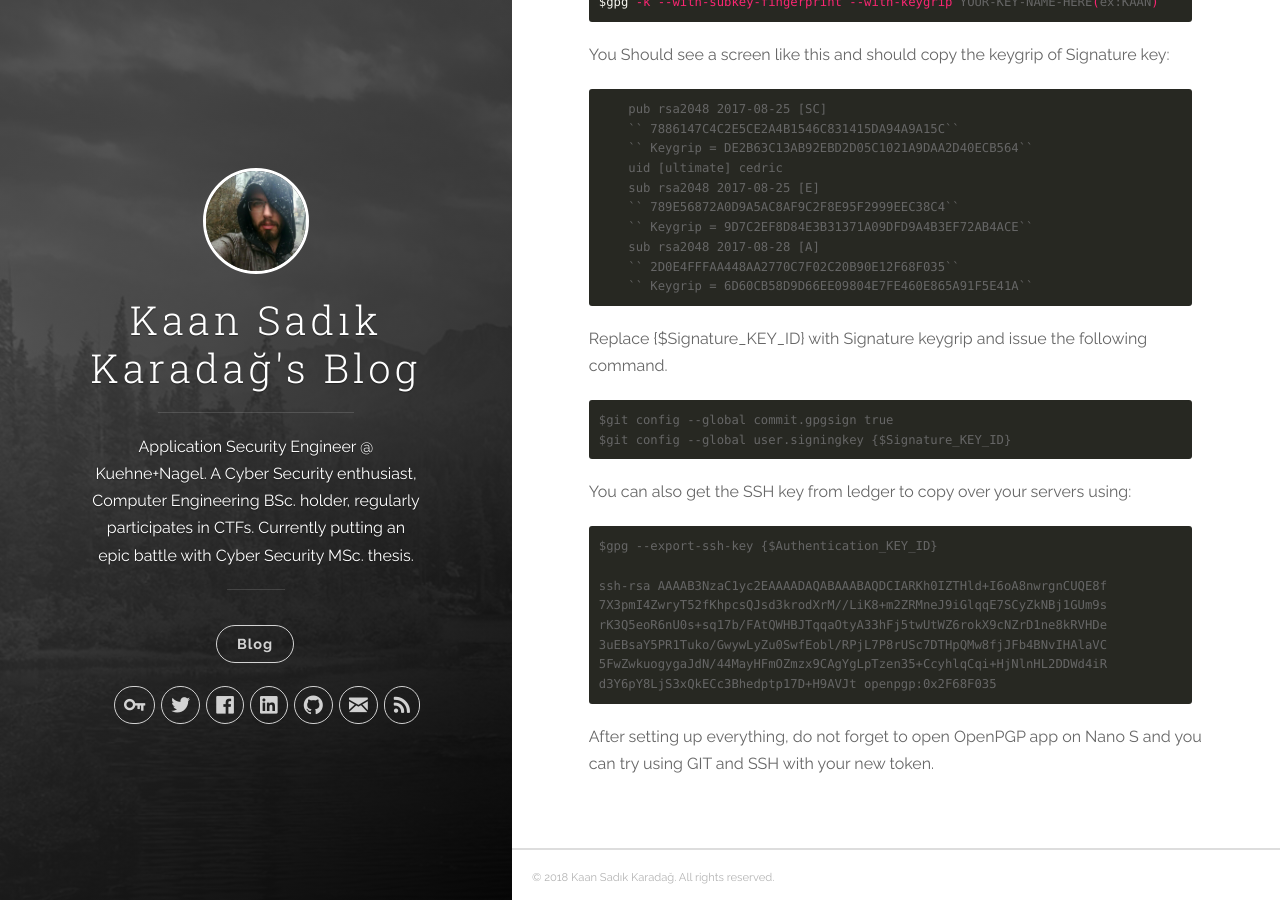
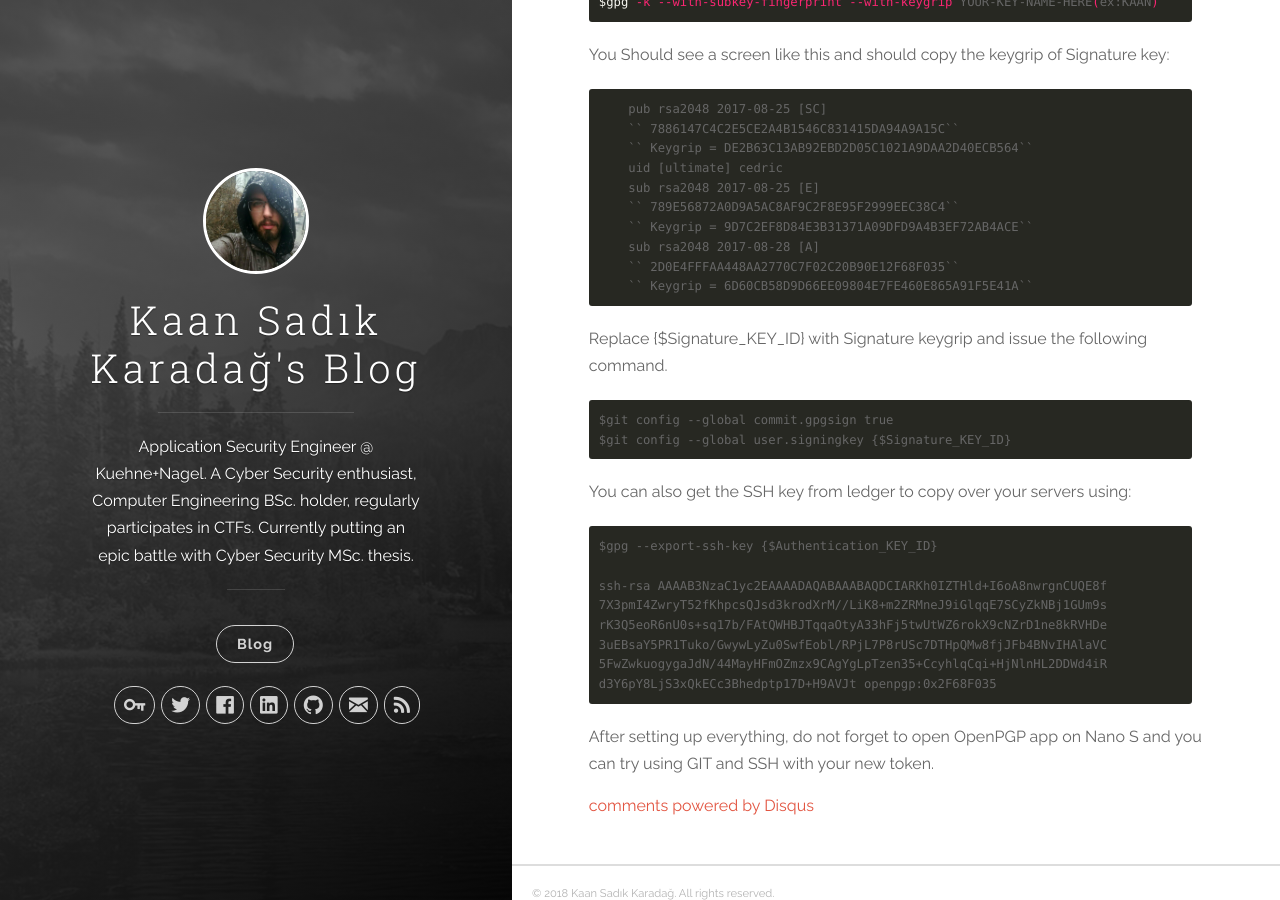
Before and after one commit to massimotamos/massimotamos.github.io, a Jekyll site: the page built from _posts/2018-02-04-Hello-World!-and-Using-Ledger-Nano-S-for-PGP.markdown, in a window 1280 px wide and 900 px high, scrolled down 4125 px. Built offline with Jekyll 4.4.1, drawn with Linux system fonts in a browser that asks for light colours; comment, search, counter and statistics services are not loaded; part of the change alters nothing that is shown.

Commit message:
DisQus Added

```diff
--- a/_config.yml
+++ b/_config.yml
@@ -3,7 +3,7 @@ title: Kaan Sadık Karadağ's Blog
 description: 'Application Security Engineer @ Kuehne+Nagel. A Cyber Security enthusiast, Computer Engineering BSc. holder, regularly participates in CTFs. Currently putting an epic battle with Cyber Security MSc. thesis.'
 baseurl: ''
 google_analytics: 'UA-113548627-1'
-# disqus_shortname: 'your-disqus-name'
+disqus_shortname: 'kaansk'
 
 author:
   name: 'Kaan Sadık Karadağ'
--- a/_layouts/post.html
+++ b/_layouts/post.html
@@ -15,6 +15,28 @@ layout: default
   <section class="post">
     {{ content }}
   </section>
-  {% if page.comments != false and site.disqus_shortname %}<section id="disqus_thread"></section><!-- /#disqus_thread -->{% endif %}
+  {% if page.comments != false and site.disqus_shortname %}
+<div id="disqus_thread"></div>
+<script>
+
+/**
+*  RECOMMENDED CONFIGURATION VARIABLES: EDIT AND UNCOMMENT THE SECTION BELOW TO INSERT DYNAMIC VALUES FROM YOUR PLATFORM OR CMS.
+*  LEARN WHY DEFINING THESE VARIABLES IS IMPORTANT: https://disqus.com/admin/universalcode/#configuration-variables*/
+/*
+var disqus_config = function () {
+this.page.url = PAGE_URL;  // Replace PAGE_URL with your page's canonical URL variable
+this.page.identifier = PAGE_IDENTIFIER; // Replace PAGE_IDENTIFIER with your page's unique identifier variable
+};
+*/
+(function() { // DON'T EDIT BELOW THIS LINE
+var d = document, s = d.createElement('script');
+s.src = 'https://kaansk.disqus.com/embed.js';
+s.setAttribute('data-timestamp', +new Date());
+(d.head || d.body).appendChild(s);
+})();
+</script>
+<noscript>Please enable JavaScript to view the <a href="https://disqus.com/?ref_noscript">comments powered by Disqus.</a></noscript>
+
+{% endif %}
 </article>
 {% if page.comments != false %}{% include disqus.html %}{% endif %}
--- a/_posts/2018-02-04-Hello-World!-and-Using-Ledger-Nano-S-for-PGP.markdown
+++ b/_posts/2018-02-04-Hello-World!-and-Using-Ledger-Nano-S-for-PGP.markdown
@@ -1,5 +1,6 @@
 ---
 layout: post
+comments: true
 title:  "Hello World! and Using Ledger Nano S for PGP"
 date:   2018-02-03 15:04:23
 categories: [pgp]
```
